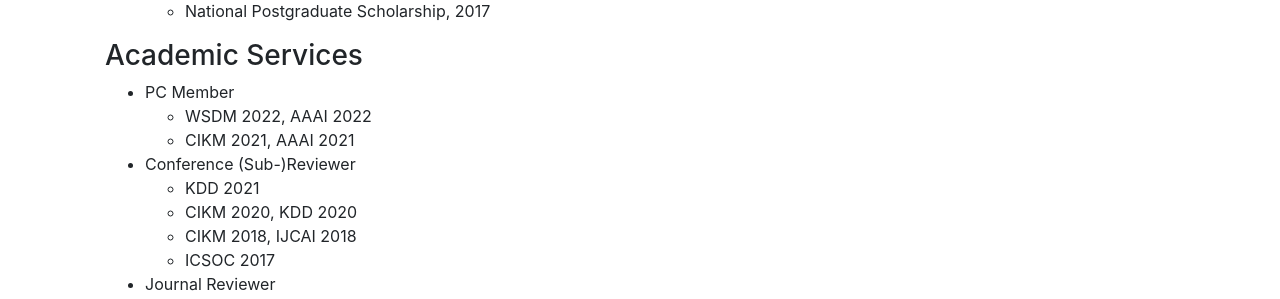
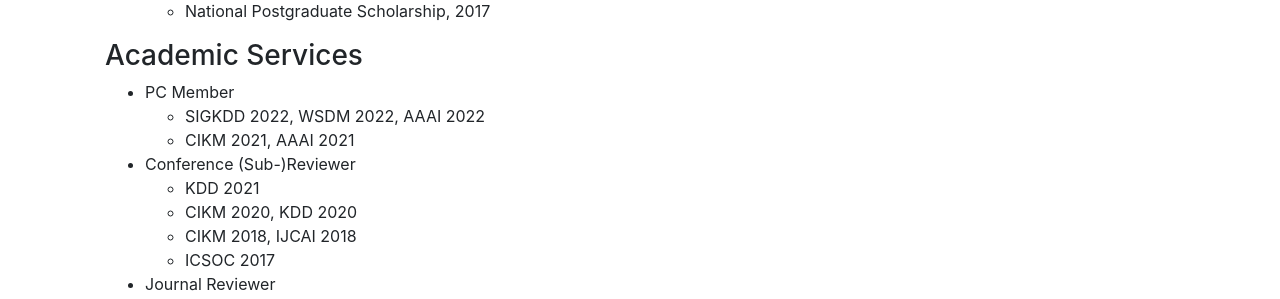
Before and after one commit to smartyfh/marvelous-mars-26de4, a Jekyll site: the page built from pages/about.md, in a window 1280 px wide. Shown: the part 1120-1419 px from the top of the page. Built offline with Jekyll 4.4.1, drawn with Linux system fonts in a browser that asks for light colours; nearby versions of some CDN libraries; comment, search, counter and statistics services are not loaded.

Commit message:
Update about.md

```diff
--- a/pages/about.md
+++ b/pages/about.md
@@ -59,7 +59,7 @@ last-updated: 2020-10-30 5:55 PM
 ### Academic Services
 
 + PC Member
-  - WSDM 2022, AAAI 2022
+  - SIGKDD 2022, WSDM 2022, AAAI 2022
   - CIKM 2021, AAAI 2021
 
 + Conference (Sub-)Reviewer
```
